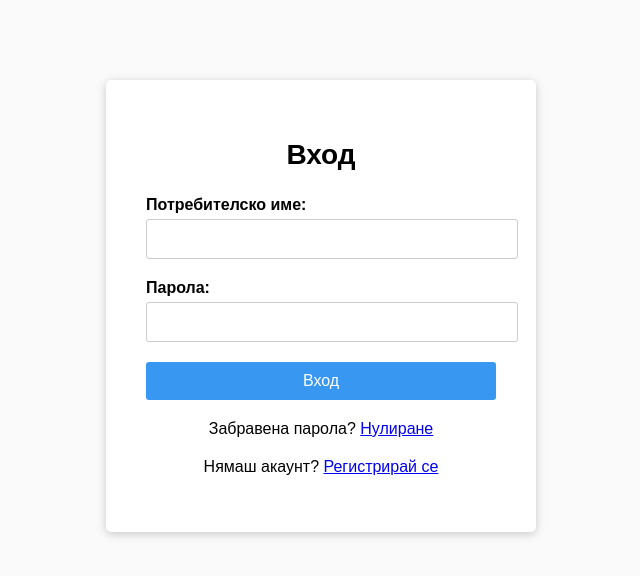
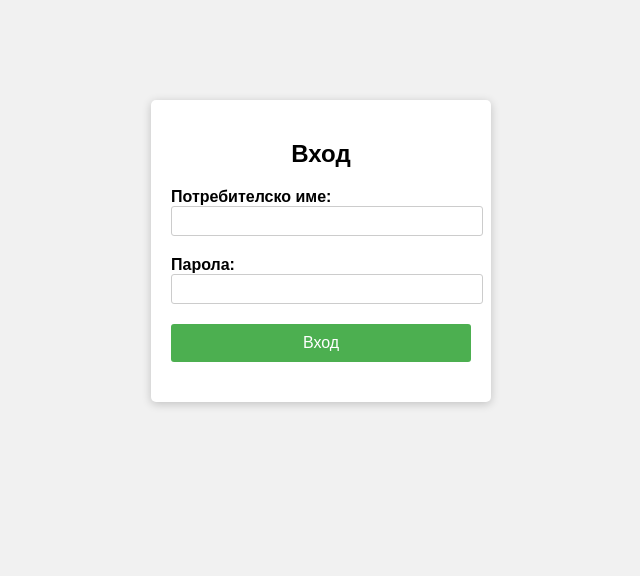
Before and after one commit to enesparvanov/enes, a plain HTML site: page index.html in a window 1280 px wide. Shown: the whole page, without its empty margins (319-959 px from the left). Drawn offline with Linux system fonts and the light colour scheme.

Commit message:
Add files via upload

```diff
--- a/index.html
+++ b/index.html
@@ -1,29 +1,27 @@
 <!DOCTYPE html>
 <html>
 <head>
-  <title>Instagram - Вход</title>
+  <title>Страница за Вход</title>
   <style>
     body {
       font-family: Arial, sans-serif;
       margin: 0;
       padding: 0;
-      background-color: #fafafa;
+      background-color: #f1f1f1;
     }
 
     .container {
-      max-width: 350px;
+      width: 300px;
       margin: 0 auto;
-      margin-top: 80px;
+      margin-top: 100px;
       background-color: #fff;
-      padding: 40px;
+      padding: 20px;
       border-radius: 5px;
       box-shadow: 0px 2px 10px 0px rgba(0, 0, 0, 0.2);
     }
 
-    h1 {
+    h2 {
       text-align: center;
-      font-size: 28px;
-      margin-bottom: 25px;
     }
 
     .form-group {
@@ -33,12 +31,11 @@
     .form-group label {
       display: block;
       font-weight: bold;
-      margin-bottom: 5px;
     }
 
     .form-group input {
       width: 100%;
-      padding: 10px;
+      padding: 5px;
       font-size: 16px;
       border-radius: 3px;
       border: 1px solid #ccc;
@@ -48,26 +45,17 @@
       width: 100%;
       padding: 10px;
       font-size: 16px;
-      background-color: #3897f0;
+      background-color: #4CAF50;
       color: #fff;
       border: none;
       border-radius: 3px;
       cursor: pointer;
     }
-
-    .text-center {
-      text-align: center;
-    }
-
-    .links {
-      margin-top: 20px;
-      text-align: center;
-    }
   </style>
 </head>
 <body>
   <div class="container">
-    <h1>Вход</h1>
+    <h2>Вход</h2>
     <form>
       <div class="form-group">
         <label for="username">Потребителско име:</label>
@@ -81,10 +69,6 @@
         <button type="submit">Вход</button>
       </div>
     </form>
-    <p class="text-center">Забравена парола? <a href="#">Нулиране</a></p>
-    <div class="links">
-      <p>Нямаш акаунт? <a href="#">Регистрирай се</a></p>
-    </div>
   </div>
 </body>
 </html>
```
